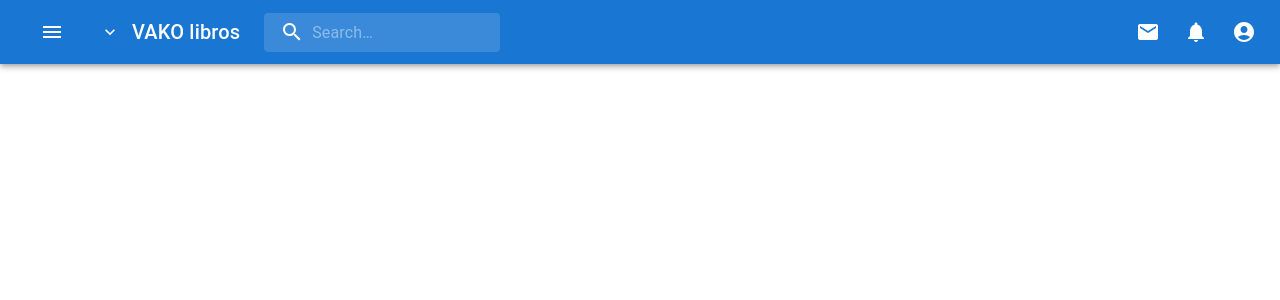
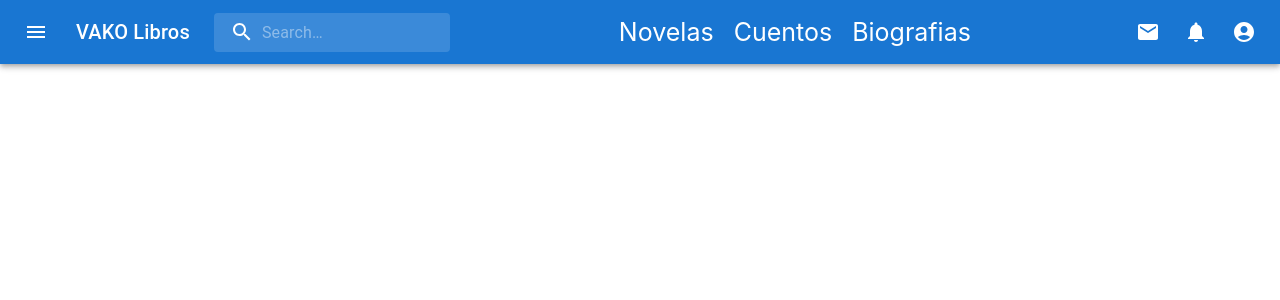
Before and after one commit to juanbako/carrito_de_libros, a React (Create React App) app: page / in a window 1280 px wide. Shown: the top 300 px of the page. Built offline with nearby package versions, Linux system fonts and the light colour scheme.

Commit message:
Re-Entrega desafio clase 3

```diff
--- /dev/null
+++ b/src/components/navbar/categorias.jsx
@@ -0,0 +1,27 @@
+import { fontSize } from '@mui/system';
+import  { Component } from 'react';
+
+class Categorias extends Component {
+
+    render() {
+        const categorias= ["Novelas", "Cuentos", "Biografias"]
+
+        return <div>
+                        {categorias.map( categoria =>
+                            { return (
+                                    <a href= "#"
+                                        style={{
+                                            color:"white",
+                                            fontSize:"25px",
+                                            margin:"10px",
+                                            textDecoration:"none"}}
+                                    >
+                                        {categoria}
+                                    </a>)
+                            }
+                        )}
+                </div>;
+    }
+}
+
+export default Categorias;
--- a/src/components/navbar/menu.jsx
+++ /dev/null
@@ -1,115 +0,0 @@
-import * as React from 'react';
-import { styled, alpha } from '@mui/material/styles';
-import Button from '@mui/material/Button';
-import Menu from '@mui/material/Menu';
-import MenuItem from '@mui/material/MenuItem';
-import MenuIcon from '@mui/icons-material/Menu';
-import IconButton from '@mui/material/IconButton';
-import Divider from '@mui/material/Divider';
-import KeyboardArrowDownIcon from '@mui/icons-material/KeyboardArrowDown';
-
-const StyledMenu = styled((props) => (
-    <Menu
-        elevation={0}
-        anchorOrigin={{
-        vertical: 'bottom',
-        horizontal: 'right',
-        }}
-        transformOrigin={{
-        vertical: 'top',
-        horizontal: 'right',
-    }}
-    {...props}
-    />
-))(({ theme }) => ({
-    '& .MuiPaper-root': {
-        borderRadius: 6,
-        marginTop: theme.spacing(1),
-        minWidth: 180,
-        color:
-        theme.palette.mode === 'light' ? 'rgb(55, 65, 81)' : theme.palette.grey[300],
-        boxShadow:
-        'rgb(255, 255, 255) 0px 0px 0px 0px, rgba(0, 0, 0, 0.05) 0px 0px 0px 1px, rgba(0, 0, 0, 0.1) 0px 10px 15px -3px, rgba(0, 0, 0, 0.05) 0px 4px 6px -2px',
-        '& .MuiMenu-list': {
-        padding: '4px 0',
-        },
-        '& .MuiMenuItem-root': {
-        '& .MuiSvgIcon-root': {
-            fontSize: 18,
-            color: theme.palette.text.secondary,
-            marginRight: theme.spacing(1.5),
-        },
-        '&:active': {
-            backgroundColor: alpha(
-            theme.palette.primary.main,
-            theme.palette.action.selectedOpacity,
-            ),
-        },
-    },
-    },
-}));
-
-export default function Menu2() {
-    const [anchorEl, setAnchorEl] = React.useState(null);
-    const open = Boolean(anchorEl);
-    const handleClick = (event) => {
-        setAnchorEl(event.currentTarget);
-    };
-    const handleClose = () => {
-        setAnchorEl(null);
-    };
-
-    return (
-        <div>
-            <Button
-                id="demo-customized-button"
-                aria-controls="demo-customized-menu"
-                aria-haspopup="true"
-                aria-expanded={open ? 'true' : undefined}
-                variant="contained"
-                disableElevation
-                onClick={handleClick}
-                endIcon={<KeyboardArrowDownIcon />}
-                >
-                <IconButton
-                        size="large"
-                        edge="start"
-                        color="inherit"
-                        aria-label="open drawer"
-                        sx={{ mr: 2 }}
-                        >
-                        <MenuIcon />
-                </IconButton>
-            </Button>
-            <StyledMenu
-                id="demo-customized-menu"
-                MenuListProps={{
-                'aria-labelledby': 'demo-customized-button',
-                }}
-                anchorEl={anchorEl}
-                open={open}
-                onClose={handleClose}
-            >
-                <MenuItem onClick={handleClose} disableRipple>
-                    Novelas
-                </MenuItem>
-                <MenuItem onClick={handleClose} disableRipple>
-                    Poesia
-                </MenuItem>
-                <MenuItem onClick={handleClose} disableRipple>
-                    Cuentos
-                </MenuItem>
-                <MenuItem onClick={handleClose} disableRipple>
-                    Biografias
-                </MenuItem>
-                <Divider sx={{ my: 0.5 }} />
-                <MenuItem onClick={handleClose} disableRipple>
-                    Mi Carrito
-                </MenuItem>
-                <MenuItem onClick={handleClose} disableRipple>
-                    Contacto
-                </MenuItem>
-            </StyledMenu>
-        </div>
-    );
-}
--- a/src/components/navbar/navbar.jsx
+++ b/src/components/navbar/navbar.jsx
@@ -9,12 +9,13 @@ import InputBase from '@mui/material/InputBase';
 import Badge from '@mui/material/Badge';
 import MenuItem from '@mui/material/MenuItem';
 import Menu from '@mui/material/Menu';
+import MenuIcon from '@mui/icons-material/Menu';
 import SearchIcon from '@mui/icons-material/Search';
 import AccountCircle from '@mui/icons-material/AccountCircle';
 import MailIcon from '@mui/icons-material/Mail';
 import NotificationsIcon from '@mui/icons-material/Notifications';
 import MoreIcon from '@mui/icons-material/MoreVert';
-import Menu2 from './menu';
+import Categorias from './categorias';
 
 const Search = styled('div')(({ theme }) => ({
     position: 'relative',
@@ -56,7 +57,7 @@ const StyledInputBase = styled(InputBase)(({ theme }) => ({
     },
 }));
 
-export default function NavBar() {
+export default function PrimarySearchAppBar() {
     const [anchorEl, setAnchorEl] = React.useState(null);
     const [mobileMoreAnchorEl, setMobileMoreAnchorEl] = React.useState(null);
 
@@ -120,8 +121,8 @@ export default function NavBar() {
             onClose={handleMobileMenuClose}
         >
             <MenuItem>
-            <IconButton size="large" aria-label="show 4 new mails" color="inherit">
-                <Badge badgeContent={4} color="error">
+                <IconButton size="large" aria-label="show 0 new mails" color="inherit">
+                    <Badge badgeContent={0} color="error">
                         <MailIcon />
                     </Badge>
                 </IconButton>
@@ -130,10 +131,10 @@ export default function NavBar() {
             <MenuItem>
                 <IconButton
                     size="large"
-                aria-label="show 17 new notifications"
+                    aria-label="show 0 new notifications"
                     color="inherit"
                 >
-            <Badge badgeContent={17} color="error">
+                    <Badge badgeContent={0} color="error">
                         <NotificationsIcon />
                     </Badge>
                 </IconButton>
@@ -158,14 +159,22 @@ export default function NavBar() {
         <Box sx={{ flexGrow: 1 }}>
             <AppBar position="static">
                 <Toolbar>
-                <Menu2 />
+                    <IconButton
+                    size="large"
+                    edge="start"
+                    color="inherit"
+                    aria-label="open drawer"
+                    sx={{ mr: 2 }}
+                    >
+                        <MenuIcon />
+                    </IconButton>
                     <Typography
                         variant="h6"
                         noWrap
                         component="div"
                         sx={{ display: { xs: 'none', sm: 'block' } }}
                     >
-                VAKO libros
+                        VAKO Libros
                     </Typography>
                     <Search>
                         <SearchIconWrapper>
@@ -176,16 +185,18 @@ export default function NavBar() {
                             inputProps={{ 'aria-label': 'search' }}
                         />
                     </Search>
-                <Box sx={{ flexGrow: 1 }} />
+                    <Box sx={{ flexGrow: 1 }}>
+                        <Categorias />
+                    </Box>
                     <Box sx={{ display: { xs: 'none', md: 'flex' } }}>
-                    <IconButton size="large" aria-label="show 4 new mails" color="inherit">
+                        <IconButton size="large" aria-label="show 0 new mails" color="inherit">
                             <Badge badgeContent={0} color="error">
                                 <MailIcon />
                             </Badge>
                         </IconButton>
                         <IconButton
                             size="large"
-                        aria-label="show 17 new notifications"
+                            aria-label="show 0 new notifications"
                             color="inherit"
                         >
                             <Badge badgeContent={0} color="error">
```
Lines whose indentation alone changed are shown as unchanged.
